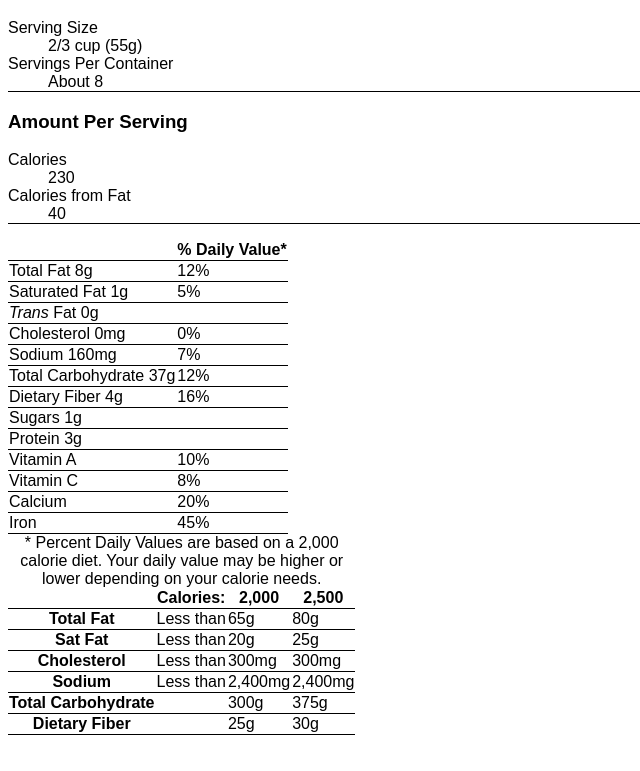
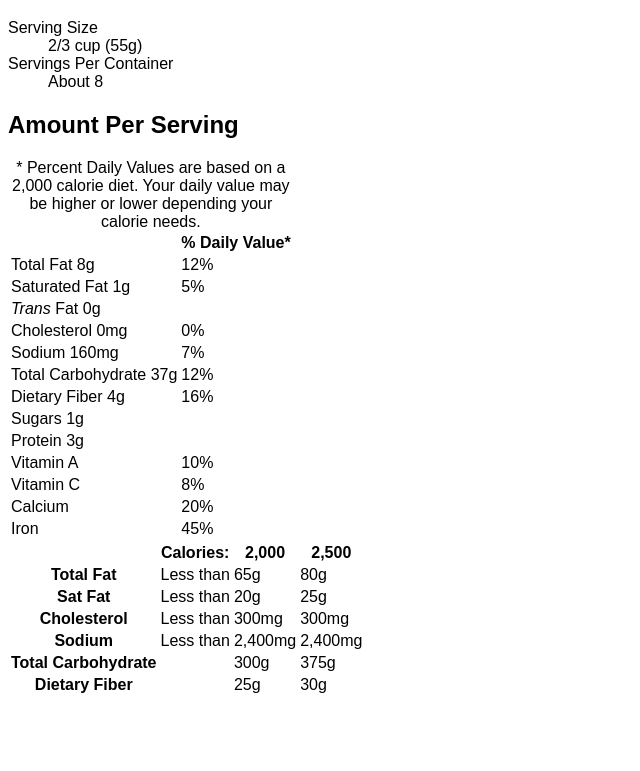
Before and after one commit to The-Marcy-Lab-School/nutrition-facts, a plain HTML site: page fellow-submissions/enmanuel-delanuez/index.html in a window 1280 px wide. Shown: the part 61-832 px from the top of the page, without its empty margins (0-640 px from the left). Before the commit the page ends 804 px from the top, so only its background shows below. Drawn offline with Linux system fonts and the light colour scheme.

Commit message:
finalize markup structure

```diff
--- a/fellow-submissions/enmanuel-delanuez/index.html
+++ b/fellow-submissions/enmanuel-delanuez/index.html
@@ -17,19 +17,12 @@
             <dt>Servings Per Container</dt>
             <dd>About 8</dd>
         </dl>
-        <!--Calorie Content-->
-        <h3>Amount Per Serving</h3>
-        <dl>
-            <dt>Calories</dt>
-            <dd>230</dd>
-            <dt>Calories from Fat</dt>
-            <dd>40</dd>
-        </dl>
     </header>
     <main>
+        <article>
+            <h2>Amount Per Serving</h2>
             <!--Nutrients and Daily Value-->
             <table>
-            <tmain>
                 <!--Header-->
                 <tr>
                     <td></td>
@@ -98,9 +91,11 @@
                     <td>Iron</td>
                     <td>45%</td>
                 </tr>
-            </tmain>
-            <tfoot>
+                <caption>* Percent Daily Values are based on a 2,000 calorie diet. Your daily value may be higher or lower depending your calorie needs.</caption>
+            </table>
+        </article>
             <!--Per Diet Table Guide-->
+        <section>
             <table>
                     <tr>
                         <td></td>
@@ -144,12 +139,8 @@
                         <td>25g</td>
                         <td>30g</td>
                     </tr>
-                    <caption>
-                    * Percent Daily Values are based on a 2,000 calorie diet. Your daily value may be higher or lower depending on your calorie needs.
-                    </caption>
                 </table>
-            </tfoot>
-        </table>
+        </section>
     </main>
 </body>
 </html>
--- a/fellow-submissions/enmanuel-delanuez/style.css
+++ b/fellow-submissions/enmanuel-delanuez/style.css
@@ -1,11 +1,5 @@
-table {
-    border-collapse: collapse;
-}
-
-td, th, dl {
-    border-bottom: 1px solid black;
-}
-
 body {
     font-family: sans-serif;
+    width: 680px;
+    height: 1190px;
 }
```
Lines whose indentation alone changed are shown as unchanged.
